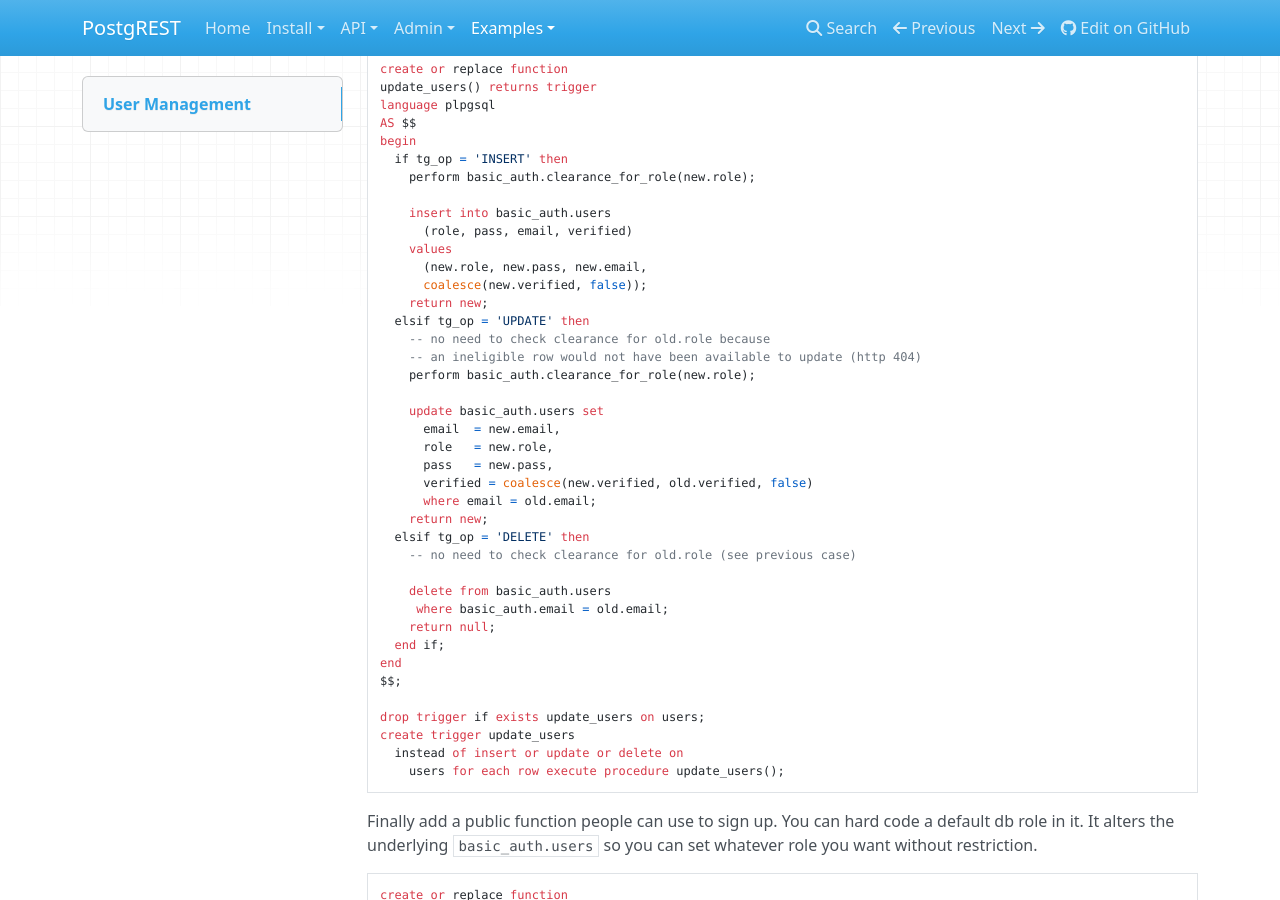
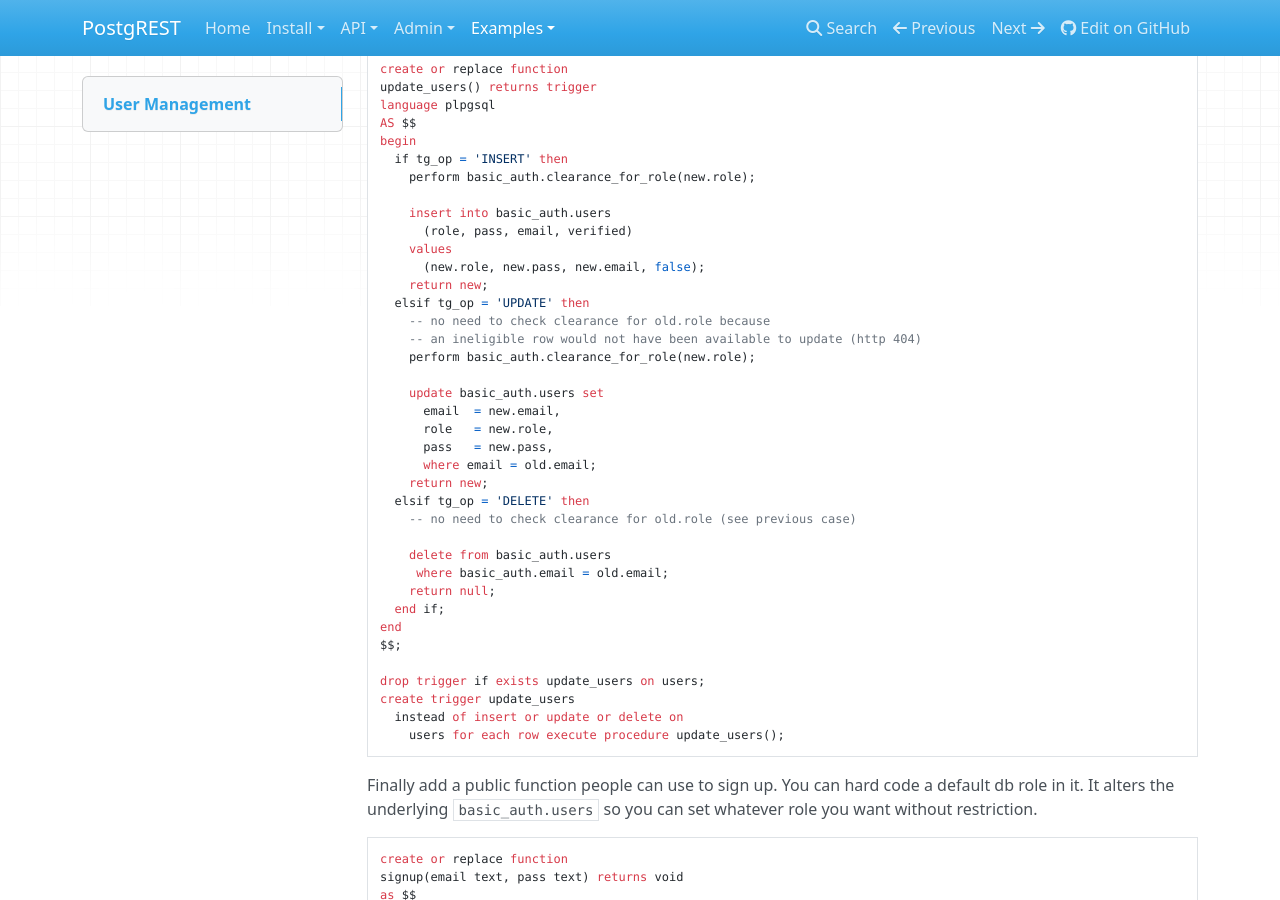
Before and after one commit to PostgREST/postgrest-docs, an MkDocs documentation site: the page built from docs/examples/users.md, in a window 1280 px wide and 900 px high, scrolled down 5702 px. Built offline with MkDocs 1.6.1, drawn with Linux system fonts in a browser that asks for light colours; nearby versions of some CDN libraries; old or Windows-style settings are respelled for this version of MkDocs.

Commit message:
Prevent unverified user from spoofing verified setting

```diff
--- a/docs/examples/users.md
+++ b/docs/examples/users.md
@@ -340,8 +340,7 @@ begin
     insert into basic_auth.users
       (role, pass, email, verified)
     values
-      (new.role, new.pass, new.email,
-      coalesce(new.verified, false));
+      (new.role, new.pass, new.email, false);
     return new;
   elsif tg_op = 'UPDATE' then
     -- no need to check clearance for old.role because
@@ -352,7 +351,6 @@ begin
       email  = new.email,
       role   = new.role,
       pass   = new.pass,
-      verified = coalesce(new.verified, old.verified, false)
       where email = old.email;
     return new;
   elsif tg_op = 'DELETE' then
```
